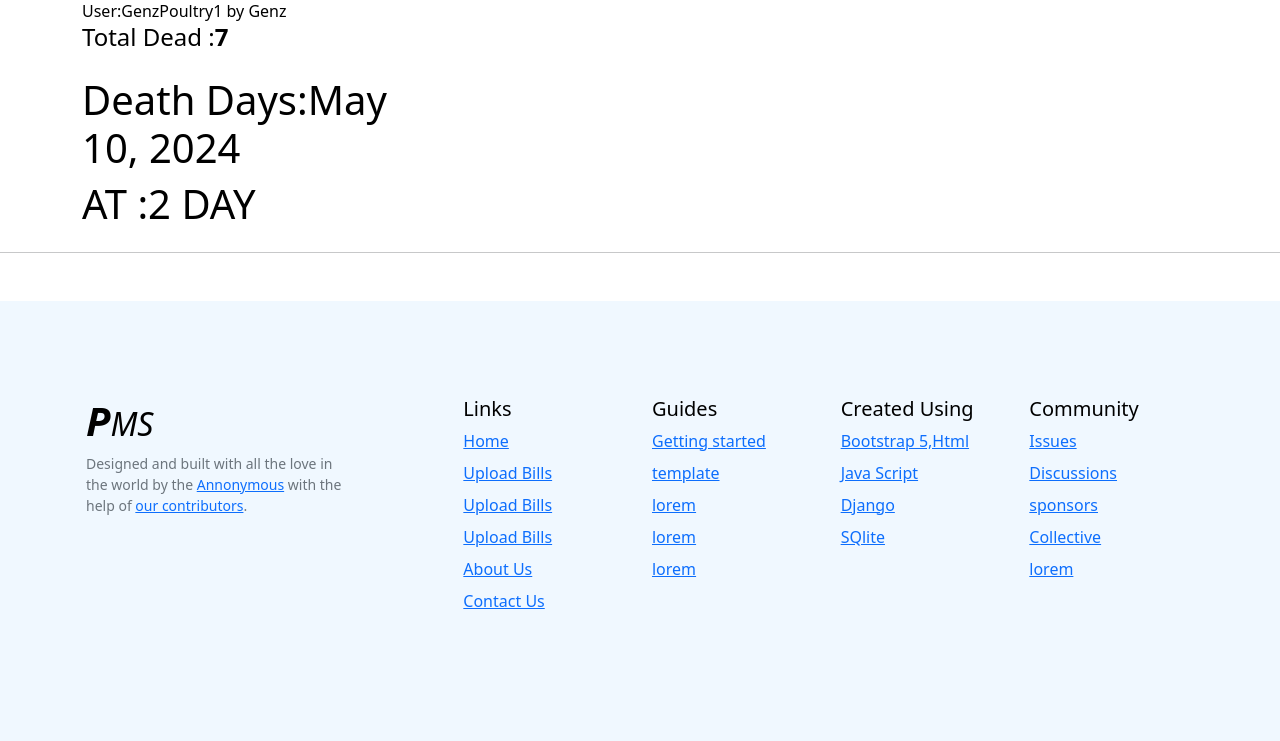
After one commit to kushal1o1/PMS, a Django app: a page that uses PMS/userhome/templates/showdeads.html in a window 1280 px wide. The commit adds this page. Shown: the part 1031-1772 px from the top of the page. Run offline with Django 5.2, Linux system fonts and the light colour scheme; a user stored in the database is signed in; data comes from the database, SQL or seed files in the repository; both versions use the stored data as it was after the commit; parts of the project's set-up code (start-up, migrations or seed data) failed here and were passed over; some libraries are stand-ins or nearby versions.

Commit message:
Build:Dead chicken sections i.e url,page,view and model

```diff
--- a/PMS/userhome/admin.py
+++ b/PMS/userhome/admin.py
@@ -1,7 +1,8 @@
 from django.contrib import admin
 
 # Register your models here.
-from . models import Poultry,BillPost,Total
+from . models import Poultry,BillPost,Total,DeadInfo
 admin.site.register(Poultry)
 admin.site.register(BillPost)
 admin.site.register(Total)
+admin.site.register(DeadInfo)
--- a/PMS/userhome/models.py
+++ b/PMS/userhome/models.py
@@ -64,3 +64,15 @@ class Total(models.Model):
 
     def __str__(self):
         return f"Totals for {self.poultryName}"
+
+class DeadInfo(models.Model):
+    poultryName = models.ForeignKey(Poultry, on_delete=models.CASCADE)
+    totalDead = models.IntegerField(default=0)
+    deadDate = models.DateField(auto_now_add=True)
+
+    @property
+    def totalDays(self):
+        return (self.deadDate - self.poultryName.startDate).days+1
+
+    def __str__(self):
+        return f"DEAD_INFO OF {self.poultryName}"
--- /dev/null
+++ b/PMS/userhome/templates/showdeads.html
@@ -0,0 +1,32 @@
+{% extends 'Base.html' %}
+{%block tittle%}PMS Bills{%endblock%}
+{%block loginout%}LogOut{%endblock%}
+{% block mainContent%}
+{%load static%}
+{% for dead in deads %}
+<section class="category section pt-3 pb-0">
+	<div class="container">
+		<div class="row">
+			<div class="col-lg-4 col-sm-12 col-md-6">
+				<div class="cat-item mb-4 mb-lg-0">
+					<img src="images/about/cat-1.jpg" alt="" class="img-fluid">
+					<div class="item-info">
+						<p class="mb-0">User:{{dead.poultryName}}</p>
+						<h4 class="mb-4">Total Dead :<strong>{{dead.totalDead}}</strong></h4>
+						<h1>Death Days:{{dead.deadDate}}</h1>
+                        <h1>AT :{{dead.totalDays}} DAY</h1>
+
+
+					</div>
+				</div>
+			</div>
+
+        </div>
+	</div>
+</section>
+
+<hr class="text-dark">
+{% endfor%}
+
+
+{% endblock%}
--- a/PMS/userhome/urls.py
+++ b/PMS/userhome/urls.py
@@ -15,5 +15,6 @@ urlpatterns = [
     path('mainpage/<int:user_id>/profile/submit_bill/<str:poultryName>', views.submit_bill, name='submit_bill'),
     path('mainpage/<int:user_id>/profile/bills/<str:poultryName>',views.showBills, name='showBills'),
     path('mainpage/<int:user_id>/profile/vaccine/<str:poultryName>',views.showVaccine, name='showVaccine'),
+    path('mainpage/<int:user_id>/profile/deads/<str:poultryName>',views.showDeads, name='showDeads'),
 
 ]
--- a/PMS/userhome/views.py
+++ b/PMS/userhome/views.py
@@ -1,7 +1,7 @@
 from django.shortcuts import render,redirect
 from django.contrib.auth.decorators import login_required
 from django.shortcuts import get_object_or_404
-from .models import Poultry ,BillPost,Total
+from .models import Poultry ,BillPost,Total,DeadInfo
 from django.contrib.auth.models import User
 from datetime import datetime
 
@@ -109,6 +109,12 @@ def submit_bill(request, user_id, poultryName):
                     poultry_info = Poultry.objects.filter(user_id=user_id, poultryName=poultryName).first()
                     poultry_info.totalDead += deadbirds
                     poultry_info.save()
+                    new_dead_hen_post = DeadInfo(
+                            poultryName=poultry_info,
+                            totalDead=deadbirds
+                        )
+                    new_dead_hen_post.save()
+
 
     return redirect('userhome:profile', user_id=user_id, poultryName=poultryName)
 
@@ -121,9 +127,21 @@ def showBills(request, user_id, poultryName):
 
 
 
+
 @login_required
 def showVaccine(request,user_id,poultryName):
      poultry_info = Poultry.objects.filter(user_id=user_id).filter(poultryName=poultryName)
      Bill_info = BillPost.objects.filter(poultryName=poultry_info[0], poultryName__poultryName=poultryName).order_by('-posted_date')
+     Dead_info = DeadInfo.objects.filter( poultryName__poultryName=poultryName).order_by('-deadDate')
+     print(Dead_info)
      return render(request, 'showVaccine.html',{
     'bills':Bill_info})
+
+
+@login_required
+def showDeads(request,user_id,poultryName):
+     poultry_info = Poultry.objects.filter(user_id=user_id).filter(poultryName=poultryName)
+     Dead_info = DeadInfo.objects.filter( poultryName__poultryName=poultryName).order_by('-deadDate')
+     print(Dead_info)
+     return render(request, 'showdeads.html',{
+    'deads':Dead_info})
```
Also changed, not shown: PMS/userhome/templates/profile.html (+5 -3 lines), PMS/db.sqlite3, PMS/userhome/migrations/0006_deadinfo.py (added).
